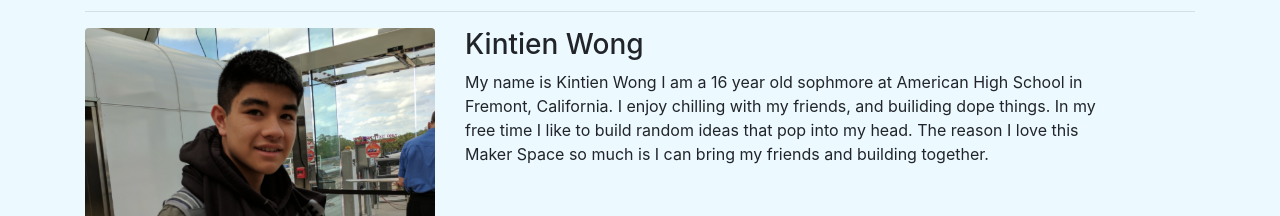
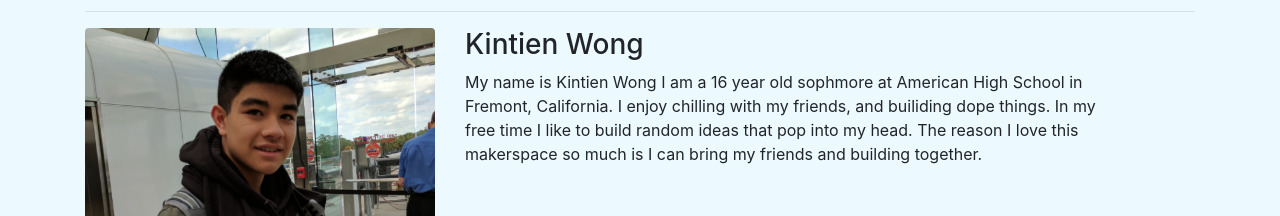
Before and after one commit to kintien/kintien.github.io, a website: page founders.html in a window 1280 px wide. Shown: the part 507-723 px from the top of the page. Drawn offline with Linux system fonts and the light colour scheme.

Commit message:
yguhjnmbnm
hjbnm

```diff
--- a/founders.html
+++ b/founders.html
@@ -82,7 +82,7 @@
         </div>
         <div class="col-md-7">
           <h3>Kintien Wong</h3>
-          <p>My name is Kintien Wong I am a 16 year old sophmore at American High School in Fremont, California. I enjoy chilling with my friends, and builiding dope things. In my free time I like to build random ideas that pop into my head. The reason I love this Maker Space so much is I can bring my friends and building together.</p>
+          <p>My name is Kintien Wong I am a 16 year old sophmore at American High School in Fremont, California. I enjoy chilling with my friends, and builiding dope things. In my free time I like to build random ideas that pop into my head. The reason I love this makerspace so much is I can bring my friends and building together.</p>
 
         </div>
       </div>
```
